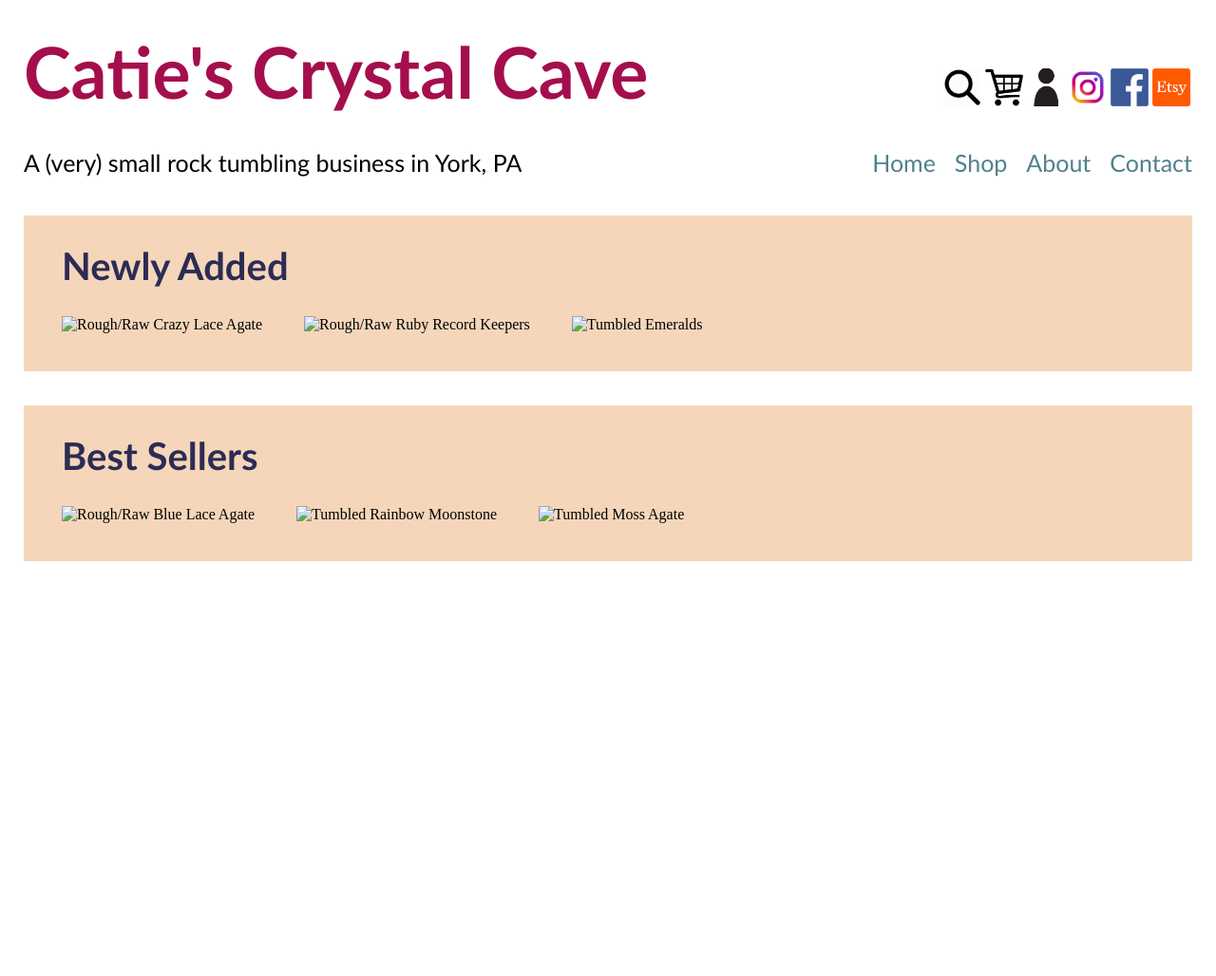
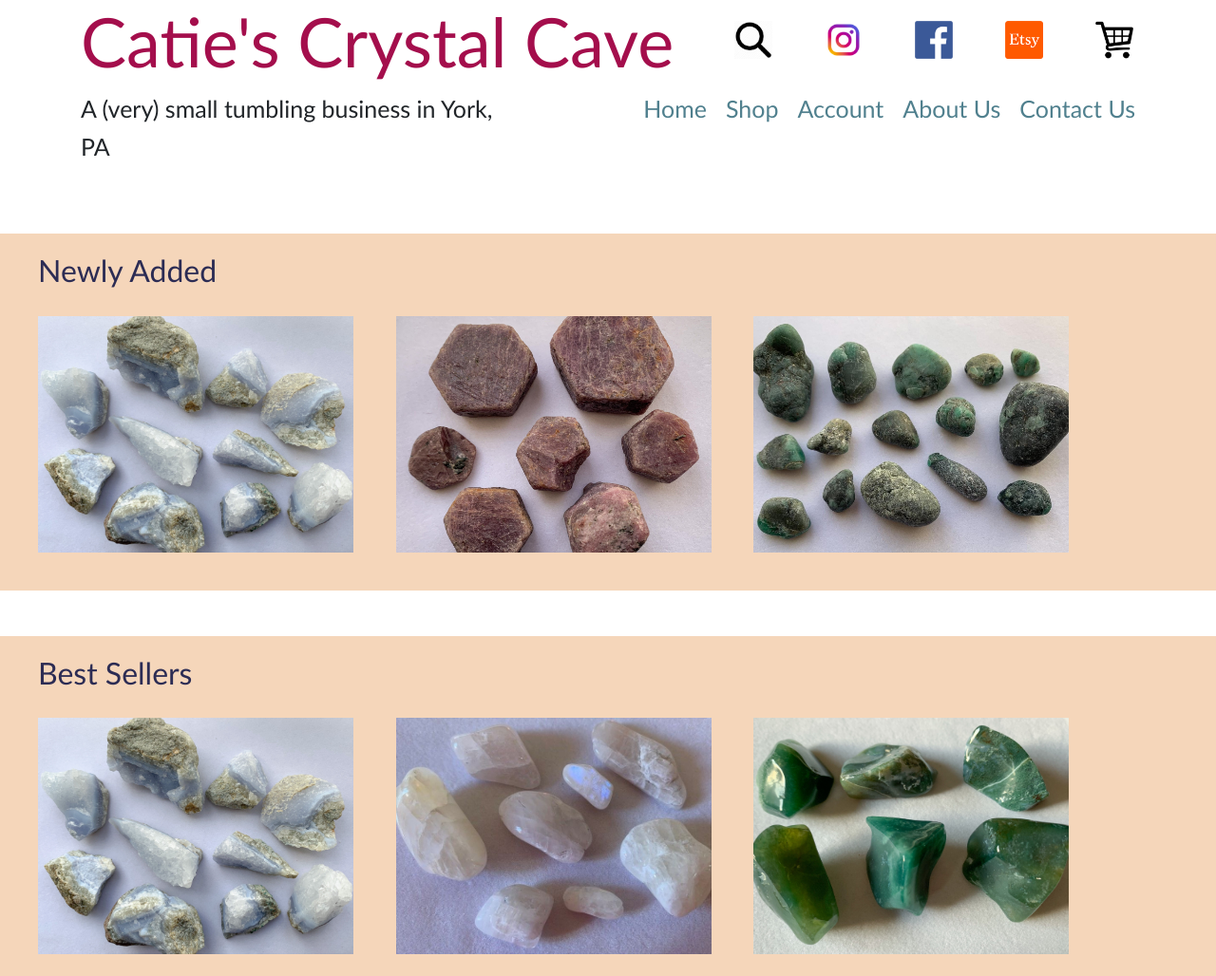
Before and after one commit to B0314C/IST-256-Website, a plain HTML site: page index.html in a window 1280 px wide. Shown: the whole page at 95% size. Before the commit the page ends 800 px from the top, so only its background shows below. Drawn offline with nearby package versions, Linux system fonts and the light colour scheme.

Commit message:
~ c o n s i s t e n c y ~

```diff
--- a/index.html
+++ b/index.html
@@ -5,39 +5,60 @@
 <title>Home</title>
 <link href="style.css" rel="stylesheet" type="text/css">
 <script src="https://ajax.googleapis.com/ajax/libs/jquery/2.1.3/jquery.min.js"></script>
-<script src="https://maxcdn.bootstrapcdn.com/bootstrap/3.3.5/js/bootstrap.min.js"></script>
+<link href="css/bootstrap-4.4.1.css" rel="stylesheet" type="text/css">
 </head>
 
 <body>
-	<a href="https://www.etsy.com/shop/CatiesCrystalCave"><img class="icon" src="images/clipart3654626.png"></a>
-	<a href="https://www.facebook.com/Caties-Crystal-Cave-104350771739549"><img class="icon" src="images/logo-facebookpng-32204.png"></a>
-	<a href="http://www.instagram.com/catiescrystalcave/"><img class="icon" src="images/Instagram-logo-transparent-PNG.png"></a>
-	<a><img class="icon" src="images/Account Icon.png"></a>
-	<img class="icon" src="images/cart-icon-28356.png">
-	<img class="icon" src="images/search-icon-png-9969.png">
-	<h1>Catie's Crystal Cave</h1>
-	<p>A (very) small rock tumbling business in York, PA</p>
-	<a href="contact.html" class="edge menu">Contact</a>
-	<a href="about.html" class="menu">About</a>
-	<a href="shop.html" class="menu">Shop</a>
-	<a href="index.html" class="menu">Home</a>
-
+	<div class="container">
+		<div class="row">
+			<div class="col-sm-7">
+				<h1 class="display-3">Catie's Crystal Cave</h1>
+			</div>
+			<div class="col-sm-1">
+				<a href="shop.html"><img class="icon" src="images/search-icon-png-9969.png"></a>
+			</div>
+			<div class="col-sm-1">
+				<a href="http://www.instagram.com/catiescrystalcave/"><img class="icon" src="images/Instagram-logo-transparent-PNG.png"></a>
+			</div>
+			<div class="col-sm-1">
+				<a href="https://www.facebook.com/Caties-Crystal-Cave-104350771739549"><img class="icon" src="images/logo-facebookpng-32204.png"></a>
+			</div>
+			<div class="col-sm-1">
+				<a href="https://www.etsy.com/shop/CatiesCrystalCave"><img class="icon" src="images/clipart3654626.png"></a>
+			</div>
+			<div class="col-sm-1">
+				<a><img class="icon" src="images/cart-icon-28356.png"></a>
+			</div>
+		</div>
+		<div class="row">
+			<div class="col-sm-5">
+				<p>A (very) small tumbling business in York, PA</p>
+			</div>
+			<div class="col-sm-7 menu-row">
+				<a href="index.html" class="menu edge">Contact Us</a>
+				<a href="index.html" class="menu">About Us</a>
+				<a href="account-management.html" class="menu">Account</a>
+				<a href="shop.html" class="menu">Shop</a>
+				<a href="index.html" class="menu">Home</a>
+			</div>
+		</div>
+	</div>
 	<br><br><br>
 
 	<div class="gallery">
   		<h2>Newly Added</h2>
-		<img src="images/20220115_231502370_iOS.jpg" alt="Rough/Raw Crazy Lace Agate">
-		<img src="images/20220115_160539546_iOS.jpg" alt="Rough/Raw Ruby Record Keepers">
-		<img src="images/20220115_230235176_iOS.jpg" alt="Tumbled Emeralds">
+		<img src="images/blue-lace-agate.jpg" alt="Rough/Raw Crazy Lace Agate">
+		<img src="images/ruby-record-keeper.jpg" alt="Rough/Raw Ruby Record Keepers">
+		<img src="images/emerald.jpg" alt="Tumbled Emeralds">
   	</div>
 
 	<br><br>
 
 	<div class="gallery">
 		<h2>Best Sellers</h2>
-		<img src="images/20220115_161405647_iOS.jpg" alt="Rough/Raw Blue Lace Agate">
-		<img src="images/il_794xN.3500918133_717o.jpg" alt="Tumbled Rainbow Moonstone">
-		<img src="images/20211223_204227077_iOS.jpg" alt="Tumbled Moss Agate">
+		<img src="images/blue-lace-agate.jpg" alt="Rough/Raw Blue Lace Agate">
+		<img src="images/rainbow-moonstone.jpg" alt="Tumbled Rainbow Moonstone">
+		<img src="images/moss-agate.jpg" alt="Tumbled Moss Agate">
 	</div>
 </body>
 </html>
--- a/style.css
+++ b/style.css
@@ -162,9 +162,9 @@ ul.search-result {
   display: block;
   transition: 0.3s;
 }
-#main {
+/* #main {
   transition: margin-right .5s;
-}
+} */
 
 footer{
 	display:block;
```
Also changed, not shown: account-management.html (+7 -12 lines), billing-details.html (+7 -12 lines), create-account.html (+35 -15 lines), order-complete.html (+36 -15 lines), product-search.html (+6 -6 lines), shipping-details.html (+7 -12 lines), shop.html (+14 -9 lines).
